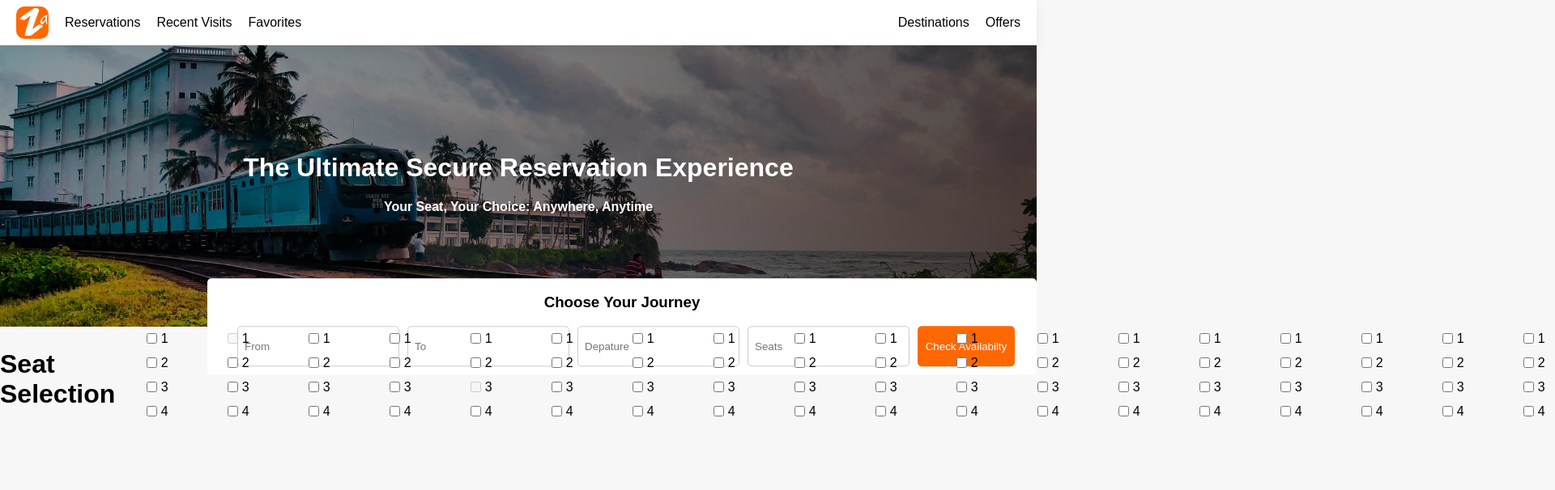
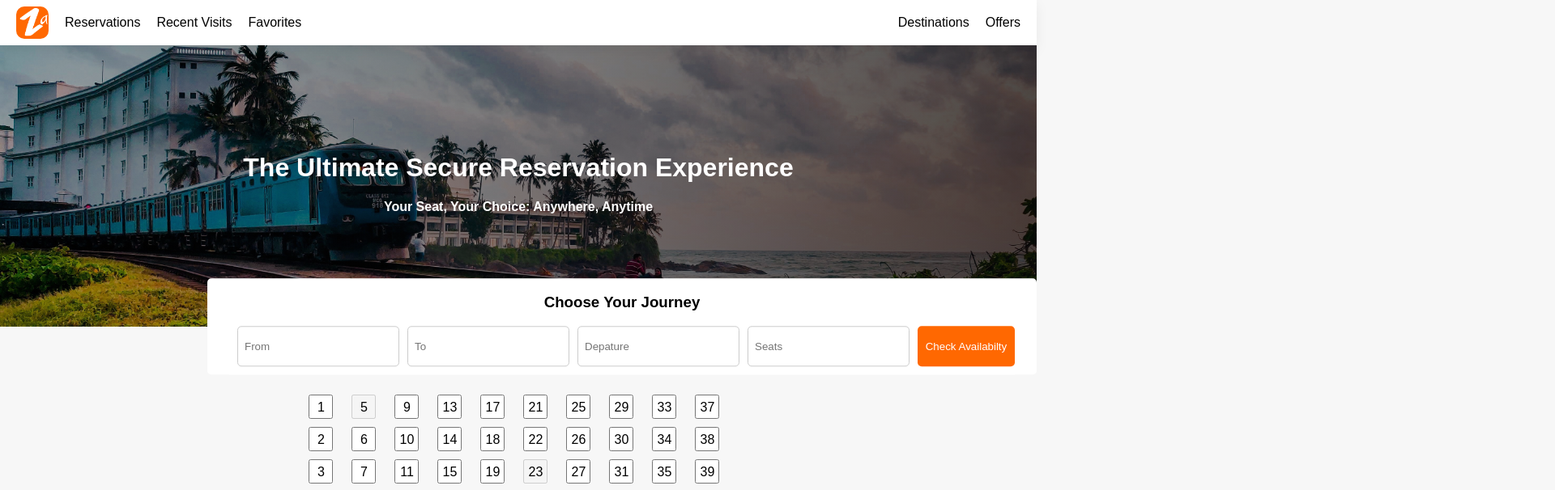
Before and after one commit to rathan-skr/trainreserve, a Next.js app: page / in a window 1280 px wide. Shown: the top 606 px of the page at 81% size, 1920 px wide, since content can reach past the window. Built offline with nearby package versions, Linux system fonts and the light colour scheme.

Commit message:
seat selection

```diff
--- a/components/SeatSelection.tsx
+++ b/components/SeatSelection.tsx
@@ -3,25 +3,25 @@
 import React, { useState } from 'react';
 
 const SeatSelection: React.FC = () => {
-  const rows = 20;
+  const rows = 10;
   const seatsPerRow = 4;
 
-  const preselectedSeats = ['2-1', '5-3']; // Add your preselected seats here
+  const preselectedSeats = [5, 23]; // Add your preselected seats here
 
-  const [selectedSeats, setSelectedSeats] = useState<string[]>([]);
+  const [selectedSeats, setSelectedSeats] = useState<number[]>([]);
 
-  const handleSeatSelection = (seatId: string) => {
+  const handleSeatSelection = (seatNumber: number) => {
     // Check if the seat is preselected or not before handling the selection
-    if (preselectedSeats.includes(seatId)) {
+    if (preselectedSeats.includes(seatNumber)) {
       return;
     }
 
     // Toggle seat selection
     setSelectedSeats((prevSelectedSeats) => {
-      if (prevSelectedSeats.includes(seatId)) {
-        return prevSelectedSeats.filter((s) => s !== seatId);
+      if (prevSelectedSeats.includes(seatNumber)) {
+        return prevSelectedSeats.filter((s) => s !== seatNumber);
       } else {
-        return [...prevSelectedSeats, seatId];
+        return [...prevSelectedSeats, seatNumber];
       }
     });
   };
@@ -33,10 +33,10 @@ const SeatSelection: React.FC = () => {
       const seats: JSX.Element[] = [];
 
       for (let seat = 1; seat <= seatsPerRow; seat++) {
-        const seatId = `${row}-${seat}`;
+        const seatNumber = (row - 1) * seatsPerRow + seat;
 
-        const isPreselected = preselectedSeats.includes(seatId);
-        const isChecked = selectedSeats.includes(seatId);
+        const isPreselected = preselectedSeats.includes(seatNumber);
+        const isChecked = selectedSeats.includes(seatNumber);
 
         seats.push(
           <label key={`seat-${row}-${seat}`} className="seat-label">
@@ -44,9 +44,9 @@ const SeatSelection: React.FC = () => {
               type="checkbox"
               checked={isChecked}
               disabled={isPreselected}
-              onChange={() => handleSeatSelection(seatId)}
+              onChange={() => handleSeatSelection(seatNumber)}
             />
-            {seat}
+            <span className="seat-number">{seatNumber}</span>
           </label>
         );
       }
--- a/styles/global.css
+++ b/styles/global.css
@@ -226,11 +226,11 @@ h3.main_h3 {
     margin-right: auto;
   }
 }
-/* components/SeatSelection.css */
+
 
 .seat-selection-container {
   display: flex;
-  flex-direction: row;
+  flex-direction: column;
   align-items: center;
 }
 
@@ -247,9 +247,25 @@ h3.main_h3 {
   margin-bottom: 10px;
 }
 
+.row-label {
+  font-weight: bold;
+  margin-right: 10px;
+}
+
 .seat-wrapper {
   display: flex;
   flex-direction: column;
+
+}
+
+label {
+  margin-right: 10px;
+  display: flex;
+  align-items: center;
+}
+
+input[type='checkbox'] {
+  margin-right: 5px;
 }
 
 .seat-label {
@@ -257,18 +273,39 @@ h3.main_h3 {
   display: flex;
   justify-content: center;
   align-items: center;
-  height: 30px;
-  width: 100px;
+  height: 40px;
+  width: 50x;
+  padding: 2px;
+  box-sizing: border-box;
+}
+
+.seat-number {
+  position: absolute;
+  top: 50%;
+  left: 50%;
+  transform: translate(-50%, -50%);
+}
+
+input[type='checkbox'] + .seat-label {
+  background-color: white;
+  border: 1px solid grey;
+}
+
+input[type='checkbox']:checked + .seat-label {
+  background-color: #ff6701db;
+  border: 1px solid #ff6701db;
+}
+
+input[type='checkbox']:disabled + .seat-label {
+  background-color: grey;
+  border: 1px solid grey;
 }
 
 input[type='checkbox'] {
   margin-right: 5px;
+  height: 30px;
+  width: 30px;
+  border-style: solid;
+  margin-bottom: 5px;
+  border-radius: 50px;
 }
-
-input[type='checkbox']:checked + span {
-  background-color: #ff6801; /* Apply orange color to the selected seats */
-}
-
-input[type='checkbox']:disabled + span {
-  background-color: #ccc; /* Apply gray color to the preselected seats */
-}
```
